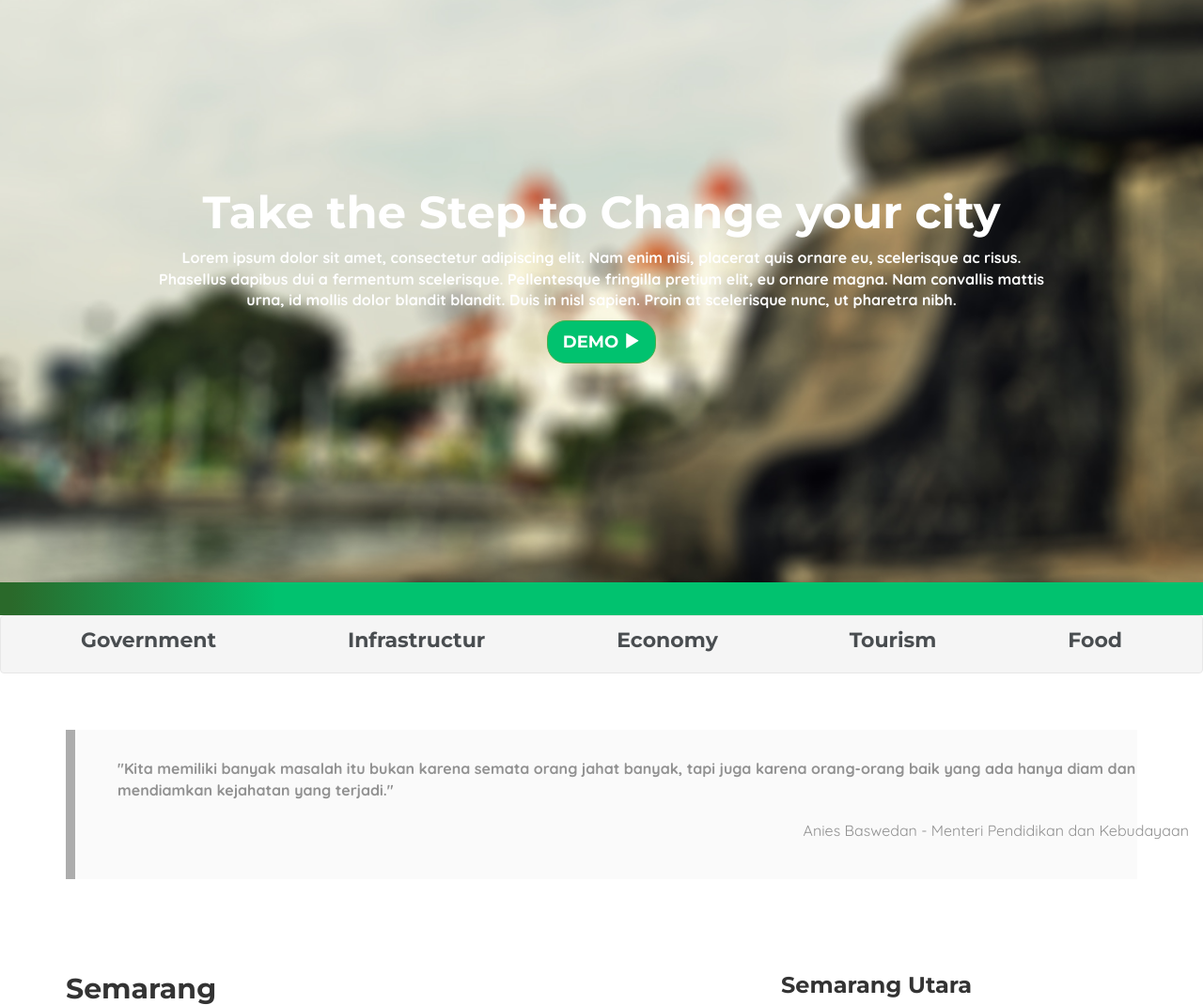
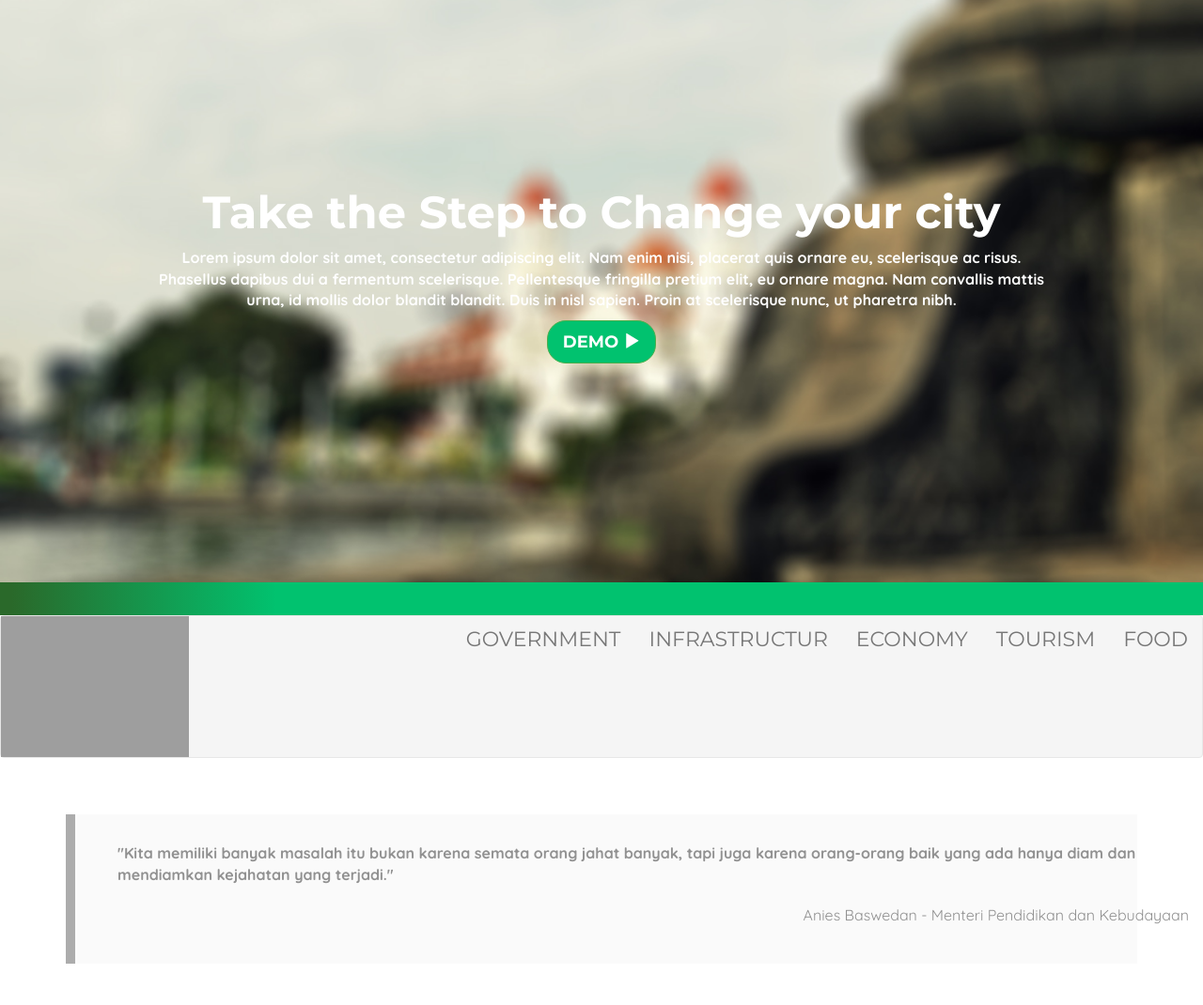
Before and after one commit to rolis19/cityHelp, a PHP site: page / in a window 1280 px wide. Shown: the top 1070 px of the page at 94% size. Run offline with PHP 8.4, Linux system fonts and the light colour scheme; some libraries are stand-ins or nearby versions; grey boxes are pictures that could not be loaded.

Commit message:
add logo

```diff
--- a/css/style.css
+++ b/css/style.css
@@ -43,10 +43,11 @@ h1, h2, h3, h4, h5, h6 {
 .navbar {
 	background-color: #F5F5F5;
 }
-.nav-pills>li>a{
+.navbar-right>li>a{
 	font-family: 'Montserrat', sans-serif;
-	font-weight: 700;
-	color:#494D50;
+	text-transform: uppercase;
+	font-weight: 400;
+	color:#514C4C;
 	font-size: 22px;
 	height: 60px;
 }
--- a/index.html
+++ b/index.html
@@ -5,7 +5,7 @@
 		<meta name="viewport" content="width=device-width, initial-scale=1">
 		<link rel="stylesheet" href="https://maxcdn.bootstrapcdn.com/bootstrap/3.3.5/css/bootstrap.min.css">
 		<link rel="stylesheet" href="css/style.css">
-		<link href='https://fonts.googleapis.com/css?family=Montserrat:700|Quicksand:400,300,700' rel='stylesheet' type='text/css'>
+		<link href='https://fonts.googleapis.com/css?family=Montserrat:400,700|Quicksand:400,300,700' rel='stylesheet' type='text/css'>
 		<script src="https://code.jquery.com/jquery-1.11.3.min.js"></script>
 		<script src="https://maxcdn.bootstrapcdn.com/bootstrap/3.3.5/js/bootstrap.min.js"></script>
 
@@ -25,8 +25,9 @@
 		<div class="border-green"> </div>
 
 		<nav class="navbar navbar-default">
+		<div class="logo"><img src="img/logo.jpg" width="200px" style="float: left"></div>
 			<div class="container-fluid">
-				<ul class="nav nav-pills nav-justified">
+				<ul class="nav navbar-nav navbar-right">
 					<li role="presentation" class=""><a href="#">Government</a></li>
 					<li role="presentation"><a href="#">Infrastructur</a></li>
 					<li role="presentation"><a href="#">Economy</a></li>
```
